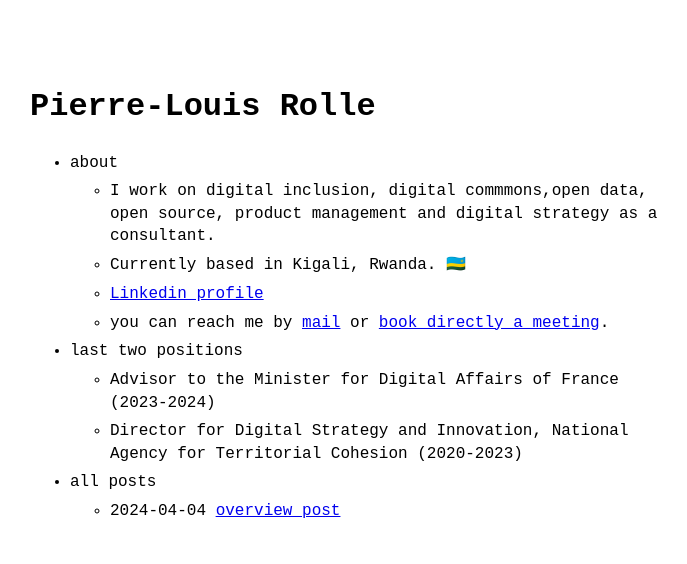
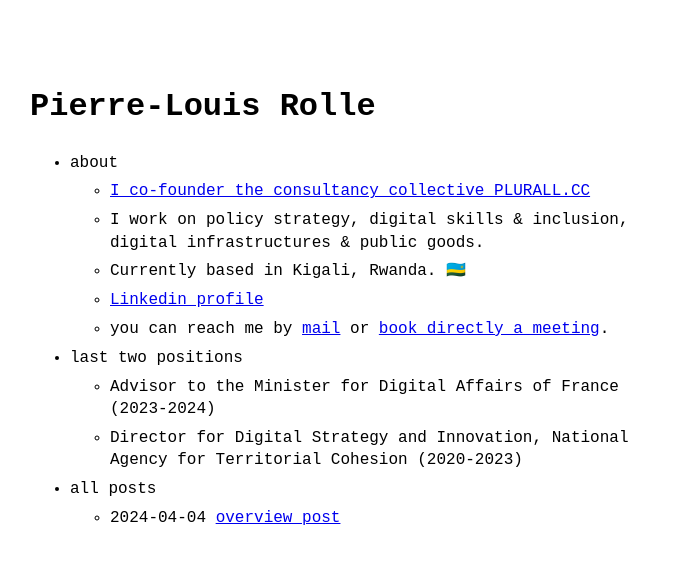
Before and after one commit to PLrolle/plrolle.github.io, a Jekyll site: the page built from index.md, in a window 1280 px wide. Shown: the top 564 px of the page, without its empty margins (290-977 px from the left). Built offline with Jekyll 4.4.1, drawn with Linux system fonts in a browser that asks for light colours.

Commit message:
Update menu.yml
Content update -- added Plurall

```diff
--- a/_data/menu.yml
+++ b/_data/menu.yml
@@ -4,7 +4,9 @@
 entries:
   - title: about
     entries:
-      - title: I work on digital inclusion, digital commmons,open data, open source, product management and digital strategy as a consultant.
+      - title: I co-founder the consultancy collective PLURALL.CC
+        url: https://www.plurall.cc
+      - title: I work on policy strategy, digital skills & inclusion, digital infrastructures & public goods.
       - title: Currently based in Kigali, Rwanda. <span class="ioda">🇷🇼</span>
       - title: Linkedin profile
         url: https://www.linkedin.com/in/pierrelouisrolle/?locale=en_US
```
